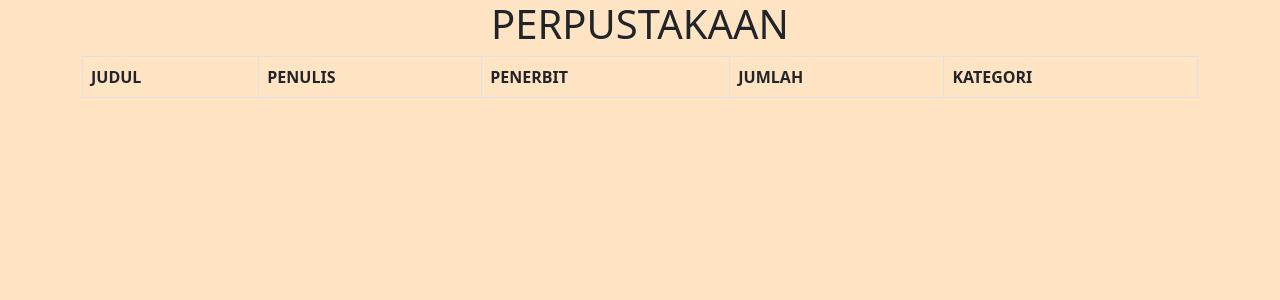
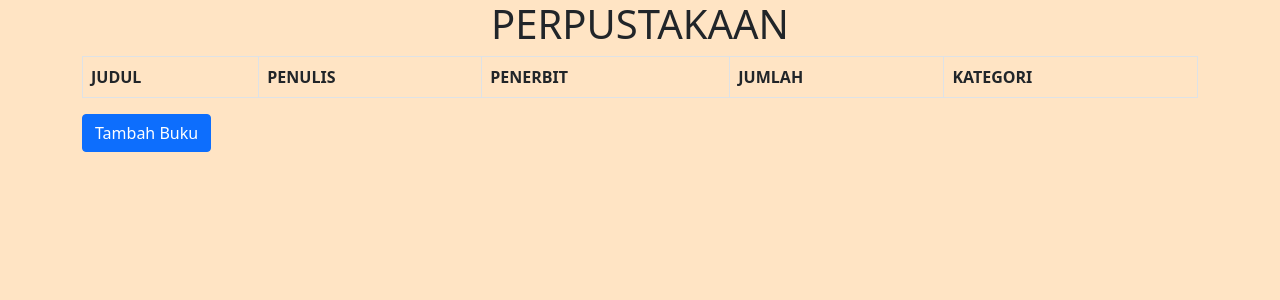
Before and after one commit to aryyawijaya/learn_Django, a Django app: page /buku/ in a window 1280 px wide. Shown: the top 300 px of the page. Run offline with Django 3.2, Linux system fonts and the light colour scheme; data that the repository does not hold is empty; some libraries are stand-ins or nearby versions.

Commit message:
update data from url, modify url (django template), link url to another url

```diff
--- a/perpus/perpus/urls.py
+++ b/perpus/perpus/urls.py
@@ -15,12 +15,13 @@ Including another URLconf
 """
 from django.contrib import admin
 from django.urls import path
-from perpustakaan.views import buku, penerbit, tambahBuku, tambahKategori
+from perpustakaan.views import buku, penerbit, tambahBuku, tambahKategori, ubahBuku
 
 urlpatterns = [
     path('admin/', admin.site.urls),
-    path('buku/', buku), # buku/ --> urlnya, buku --> view/method
+    path('buku/', buku, name='buku'), # buku/ --> urlnya, buku --> view/method
     path('penerbit/', penerbit),
-    path('tambah-buku/', tambahBuku),
-    path('tambah-kategori/', tambahKategori)
+    path('tambah/buku/', tambahBuku, name='tambah_buku'),
+    path('tambah/kategori/', tambahKategori, name='tambah_kategori'),
+    path('buku/ubah/<int:id_buku>', ubahBuku, name='ubah_buku'), # urlnya dikasih name biar kalau mau ada ubah pola url, di views dan templatenya gausah diganti
 ]
--- a/perpus/perpustakaan/templates/buku.html
+++ b/perpus/perpustakaan/templates/buku.html
@@ -20,7 +20,7 @@
                 <tbody>
                     {% for i in Buku %}
                     <tr>
-                        <td>{{ i.judul }}</td>
+                        <td><a href="{% url 'ubah_buku' i.id %}">{{ i.judul }}</a></td>
                         <td>{{ i.penulis }}</td>
                         <td>{{ i.penerbit }}</td>
                         <td>{{ i.jumlah }}</td>
@@ -29,6 +29,10 @@
                     {% endfor %}
                 </tbody>
             </table>
+
+            <!-- button tambah buku -->
+            <a href="{% url 'tambah_buku' %}" class='btn btn-primary'>Tambah Buku</a>
+
         </div>
     </div>
 </div>
--- a/perpus/perpustakaan/templates/tambah-buku.html
+++ b/perpus/perpustakaan/templates/tambah-buku.html
@@ -16,7 +16,12 @@
                 {{ form.as_p }}
                 <!-- form sebagai paragraf -->
 
+                <!-- button tambah kategori -->
+                <a href="{% url 'tambah_kategori' %}" class='btn btn-primary'>Tambah Kategori</a> <br><br>
+
                 <button class="btn btn-primary">Tambah Buku</button>
+
+                <a href="{% url 'buku' %}" class='btn btn-danger'>Kembali</a>
 
             </form>
         </div>
--- a/perpus/perpustakaan/templates/tambah-kategori.html
+++ b/perpus/perpustakaan/templates/tambah-kategori.html
@@ -16,6 +16,9 @@
 
                 <button class='btn btn-primary'>Tambah Kategori</button>
 
+                <!-- button kembali ke url tambah_buku -->
+                <a href="{% url 'tambah_buku' %}" class='btn btn-danger'>Kembali</a>
+
             </form>
         </div>
     </div>
--- a/perpus/perpustakaan/views.py
+++ b/perpus/perpustakaan/views.py
@@ -1,6 +1,26 @@
-from django.shortcuts import render
+from django.shortcuts import render, redirect
 from perpustakaan.models import Buku
 from perpustakaan.forms import FormBuku, FormKategori
+from django.contrib import messages
+
+def ubahBuku(request, id_buku):
+    buku = Buku.objects.get(id=id_buku)
+    template = 'ubah-buku.html'
+
+    if request.POST:
+        form = FormBuku(request.POST, instance=buku) # form berisi data buku tertentu
+        if form.is_valid():
+            form.save()
+            messages.success(request, 'Data berhasil diperbaharui.')
+            # setelah berhasil, akan di redirect ke url ubah_buku lagi
+            return redirect('ubah_buku', id_buku=id_buku)
+    else:
+        form = FormBuku(instance=buku)
+        konteks = {
+            'form': form,
+            'buku': buku,
+        }
+    return render(request, template, konteks)
 
 def buku(request):
     # subtitute variable
```
Also changed, not shown: perpus/perpustakaan/templates/ubah-buku.html (added, +37 -0 lines).
